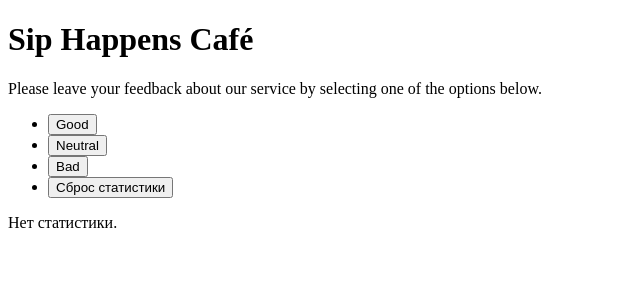
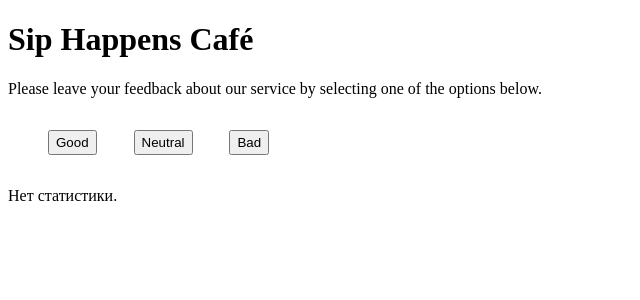
Before and after one commit to KonstantinKhamilov/goit-react-hw-02, a React (Vite) app: page / in a window 1280 px wide. Shown: the top 300 px of the page, without its empty margins (0-640 px from the left). Built offline with nearby package versions, Linux system fonts and the light colour scheme.

Commit message:
Откорректированы App, Options & Feedback. Код работает без ошибок. Визуализация идентична видео в задании

```diff
--- a/src/components/App/App.jsx
+++ b/src/components/App/App.jsx
@@ -1,13 +1,77 @@
+import { useState, useEffect } from "react";
 import description from "../../description.json";
 import Description from "../Description/Description.jsx";
 import Options from "../Options/options.jsx";
+import Feedback from "../Feedback/Feedback.jsx";
+import Notification from "../Notifications/Notification";
 
 const App = () => {
+  const [feedbackCounts, setFeedbackCounts] = useState({
+    goodCount: 0,
+    neutralCount: 0,
+    badCount: 0,
+  });
+
+  useEffect(() => {
+    // Загрузка данных из localStorage при инициализации
+    const savedCounts = JSON.parse(localStorage.getItem("feedbackCounts"));
+    if (savedCounts) {
+      setFeedbackCounts(savedCounts);
+    }
+  }, []);
+
+  // Функция для обновления количества отзывов
+  const updateFeedbackCount = (type) => {
+    setFeedbackCounts((prevCounts) => ({
+      ...prevCounts,
+      [`${type}Count`]: prevCounts[`${type}Count`] + 1,
+    }));
+  };
+
+  // Расчет процента положительных отзывов
+  const totalClicks =
+    feedbackCounts.goodCount +
+    feedbackCounts.neutralCount +
+    feedbackCounts.badCount;
+  const goodPercentage =
+    totalClicks === 0
+      ? 0
+      : (feedbackCounts.goodCount /
+          (totalClicks - feedbackCounts.neutralCount)) *
+        100;
+
+  // Функция для сброса отзывов
+  const resetFeedback = () => {
+    setFeedbackCounts({
+      goodCount: 0,
+      neutralCount: 0,
+      badCount: 0,
+    });
+    localStorage.removeItem("feedbackCounts");
+  };
+
   return (
     <>
       <Description name={description.name} text={description.text} />
-      <Options />
+      <Options
+        goodCount={feedbackCounts.goodCount}
+        neutralCount={feedbackCounts.neutralCount}
+        badCount={feedbackCounts.badCount}
+        updateFeedbackCount={updateFeedbackCount}
+        resetFeedback={resetFeedback}
+      />
+      {totalClicks > 0 ? (
+        <Feedback
+          goodCount={feedbackCounts.goodCount}
+          neutralCount={feedbackCounts.neutralCount}
+          badCount={feedbackCounts.badCount}
+          goodPercentage={goodPercentage}
+        />
+      ) : (
+        <Notification />
+      )}
     </>
   );
 };
+
 export default App;
--- a/src/components/Feedback/Feedback.jsx
+++ b/src/components/Feedback/Feedback.jsx
@@ -1,19 +1,15 @@
-export default function Feedback(props) {
-  const { goodCount, neutralCount, badCount } = props;
-
-  const totalClicks = goodCount + neutralCount + badCount;
-  const goodPercentage = (goodCount / (totalClicks - neutralCount)) * 100;
-
-  if (totalClicks === 0) {
-    return <p>Нет статистики.</p>;
-  }
-
+export default function Feedback({
+  goodCount,
+  neutralCount,
+  badCount,
+  goodPercentage,
+}) {
   return (
     <div>
       <p>Good: {goodCount}</p>
       <p>Neutral: {neutralCount}</p>
       <p>Bad: {badCount}</p>
-      <p>Total clicks: {totalClicks}</p>
+      <p>Total clicks: {goodCount + neutralCount + badCount}</p>
       <p>Good percentage: {goodPercentage.toFixed(2)}%</p>
     </div>
   );
--- a/src/components/Options/Options.jsx
+++ b/src/components/Options/Options.jsx
@@ -1,61 +1,29 @@
-import { useState, useEffect } from "react";
-import Feedback from "../Feedback/Feedback";
-import Notification from "../Notifications/Notification";
+import css from "./optionStyle.module.css";
 
-export default function Options({ handleReset }) {
-  const [feedbackCounts, setFeedbackCounts] = useState({
-    goodCount: 0,
-    neutralCount: 0,
-    badCount: 0,
-  });
-
-  useEffect(() => {
-    // Зчитування з localStorage при ініціалізації
-    const savedCounts = JSON.parse(localStorage.getItem("feedbackCounts"));
-    if (savedCounts) {
-      setFeedbackCounts(savedCounts);
-    }
-  }, []);
-
-  const handleClicke = (type) => {
-    setFeedbackCounts((prevCounts) => ({
-      ...prevCounts,
-      [`${type}Count`]: prevCounts[`${type}Count`] + 1,
-    }));
-  };
-
-  useEffect(() => {
-    // Збереження в localStorage при зміні стану
-    localStorage.setItem("feedbackCounts", JSON.stringify(feedbackCounts));
-  }, [feedbackCounts]);
-
+export default function Options({
+  goodCount,
+  neutralCount,
+  badCount,
+  updateFeedbackCount,
+  resetFeedback,
+}) {
   return (
-    <div>
-      <ul>
+    <div className={css.divBut}>
+      <ul className={css.ulBut}>
         <li>
-          <button onClick={() => handleClicke("good")}>Good</button>
+          <button onClick={() => updateFeedbackCount("good")}>Good</button>
         </li>
         <li>
-          <button onClick={() => handleClicke("neutral")}>Neutral</button>
+          <button onClick={() => updateFeedbackCount("neutral")}>
+            Neutral
+          </button>
         </li>
         <li>
-          <button onClick={() => handleClicke("bad")}>Bad</button>
-        </li>
-        <li>
-          <button onClick={handleReset}>Сброс статистики</button>
+          <button onClick={() => updateFeedbackCount("bad")}>Bad</button>
         </li>
       </ul>
-      {feedbackCounts.goodCount +
-        feedbackCounts.neutralCount +
-        feedbackCounts.badCount ===
-      0 ? (
-        <Notification />
-      ) : (
-        <Feedback
-          goodCount={feedbackCounts.goodCount}
-          neutralCount={feedbackCounts.neutralCount}
-          badCount={feedbackCounts.badCount}
-        />
+      {goodCount + neutralCount + badCount > 0 && (
+        <button onClick={resetFeedback}>Reset</button>
       )}
     </div>
   );
--- a/src/components/Options/optionStyle.module.css
+++ b/src/components/Options/optionStyle.module.css
@@ -0,0 +1,19 @@
+.divBut {
+  display: flex;
+  flex-direction: row;
+  justify-content: space-between;
+  align-items: center;
+  width: 35%;
+}
+
+.ulBut {
+  list-style: none;
+  display: flex;
+  flex-direction: row;
+  justify-content: space-between;
+  width: 50%;
+}
+
+button {
+  height: 25px;
+}
```
